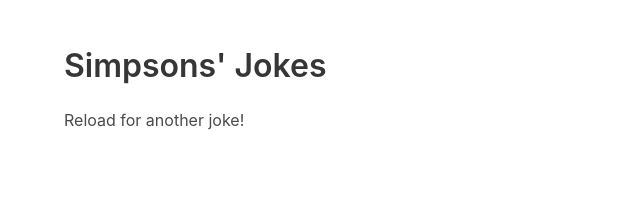
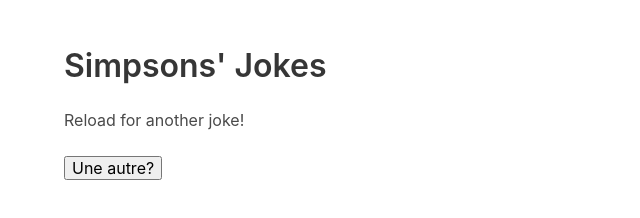
Before and after one commit to clrko/Quest_ajax-simpsons-quotes, a plain HTML site: page index.html in a window 1280 px wide. Shown: the whole page, without its empty margins (0-640 px from the left). Drawn offline with nearby package versions, Linux system fonts and the light colour scheme; no server answers.

Commit message:
Added a button to set the add eventlistener

```diff
--- a/index.html
+++ b/index.html
@@ -23,6 +23,7 @@
 
       <div class="content" id="simpsons">
       </div>
+      <button id="mybtn">Une autre?</button>
     </div>
 
   </section>
```
